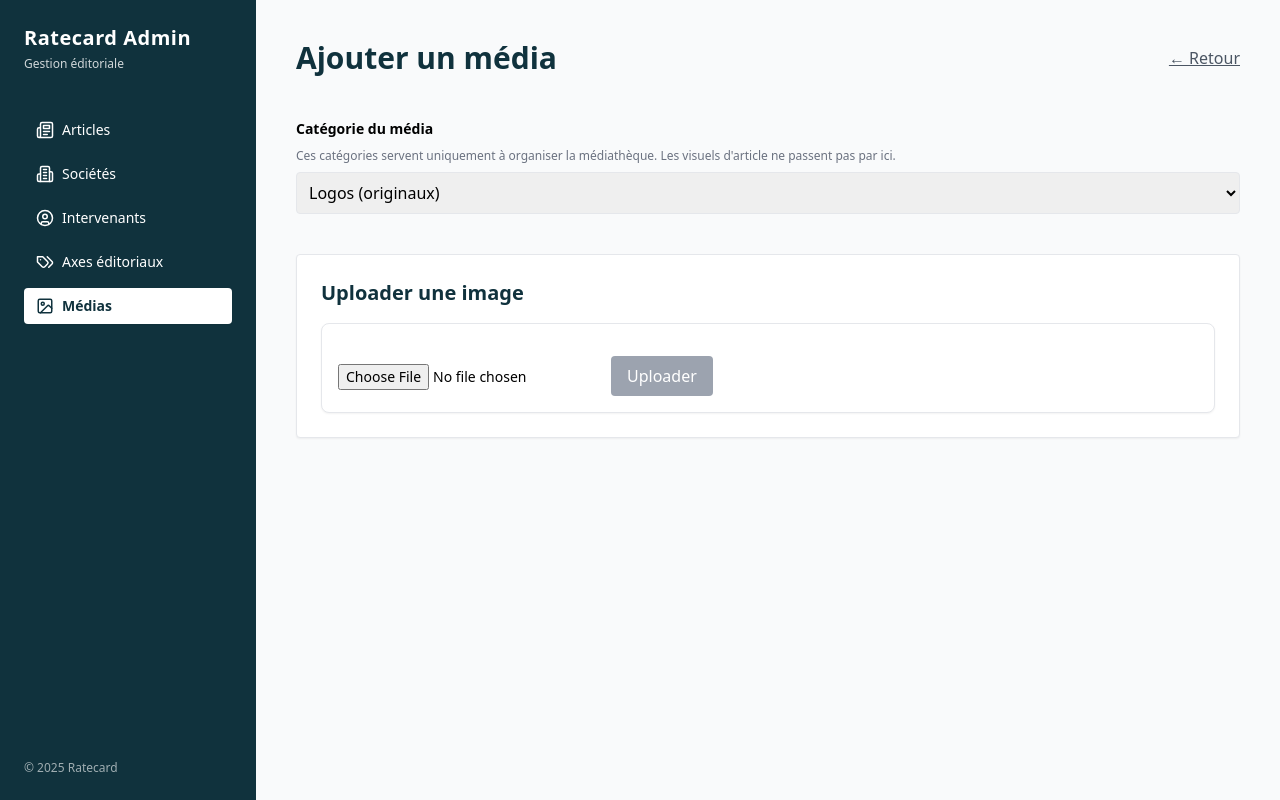
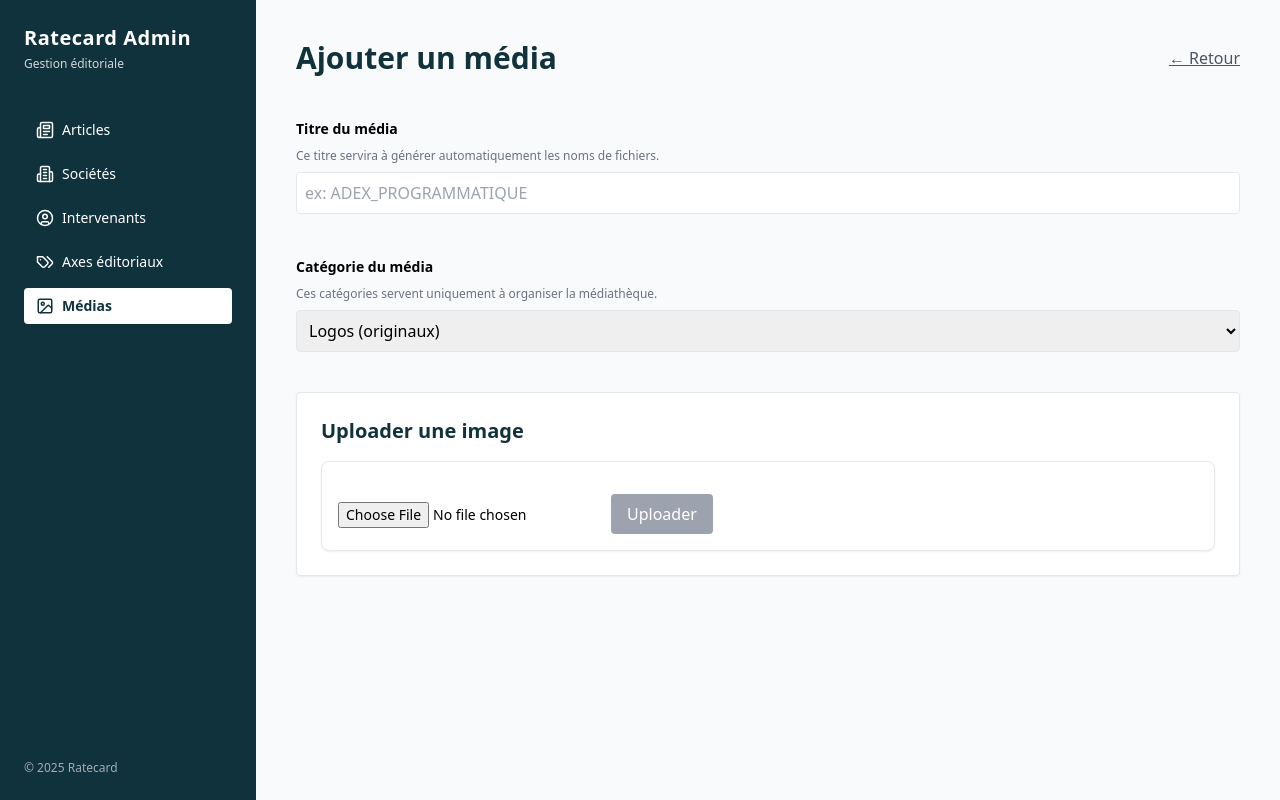
Before and after one commit to MisterFredo/ratecard, a Next.js app in the folder frontend/: page /admin/media/create in a window 1280 px wide. Built offline with nearby package versions, Linux system fonts and the light colour scheme.

Commit message:
Update page.tsx

```diff
--- a/frontend/app/admin/media/create/page.tsx
+++ b/frontend/app/admin/media/create/page.tsx
@@ -5,18 +5,19 @@ import Link from "next/link";
 import MediaUploader from "@/components/admin/MediaUploader";
 
 export default function CreateMediaPage() {
-  // Catégories officielles validées
+  // Catégorie sélectionnée
   const [category, setCategory] = useState("logos");
+
+  // Nouveau : TITRE du média
+  const [title, setTitle] = useState("");
 
   const [result, setResult] = useState<{
     square: { media_id: string; url: string };
     rectangle: { media_id: string; url: string };
+    original: { media_id: string; url: string };
   } | null>(null);
 
-  function onUploadComplete(res: {
-    square: { media_id: string; url: string };
-    rectangle: { media_id: string; url: string };
-  }) {
+  function onUploadComplete(res: any) {
     setResult(res);
   }
 
@@ -34,13 +35,26 @@ export default function CreateMediaPage() {
         </Link>
       </div>
 
+      {/* TITRE */}
+      <div className="space-y-2">
+        <label className="font-semibold text-sm">Titre du média</label>
+        <p className="text-xs text-gray-500">
+          Ce titre servira à générer automatiquement les noms de fichiers.
+        </p>
+        <input
+          value={title}
+          onChange={(e) => setTitle(e.target.value)}
+          placeholder="ex: ADEX_PROGRAMMATIQUE"
+          className="border rounded p-2 w-full"
+        />
+      </div>
+
       {/* CHOIX CATEGORIE */}
       <div className="space-y-2">
         <label className="font-semibold text-sm">Catégorie du média</label>
 
         <p className="text-xs text-gray-500 mb-1">
           Ces catégories servent uniquement à organiser la médiathèque.
-          Les visuels d'article ne passent pas par ici.
         </p>
 
         <select
@@ -62,6 +76,7 @@ export default function CreateMediaPage() {
 
         <MediaUploader
           category={category}
+          title={title}                 // 🆕 indispensable
           onUploadComplete={onUploadComplete}
         />
       </div>
@@ -74,9 +89,21 @@ export default function CreateMediaPage() {
             Média ajouté :
           </p>
 
+          {/* ORIGINAL */}
+          <div>
+            <p className="text-xs text-gray-600">Original</p>
+            <img
+              src={result.original.url}
+              className="w-48 border rounded bg-white"
+            />
+            <p className="text-[10px] text-gray-500 break-all mt-1">
+              {result.original.url}
+            </p>
+          </div>
+
           {/* SQUARE */}
           <div>
-            <p className="text-xs text-gray-600">Square (1:1)</p>
+            <p className="text-xs text-gray-600">Carré (1:1)</p>
             <img
               src={result.square.url}
               className="w-32 border rounded bg-white"
@@ -98,6 +125,7 @@ export default function CreateMediaPage() {
             </p>
           </div>
 
+          {/* BOUTON RETOUR */}
           <button
             onClick={() => (window.location.href = "/admin/media")}
             className="bg-ratecard-blue text-white px-4 py-2 rounded"
@@ -106,7 +134,6 @@ export default function CreateMediaPage() {
           </button>
         </div>
       )}
-
     </div>
   );
 }
```
